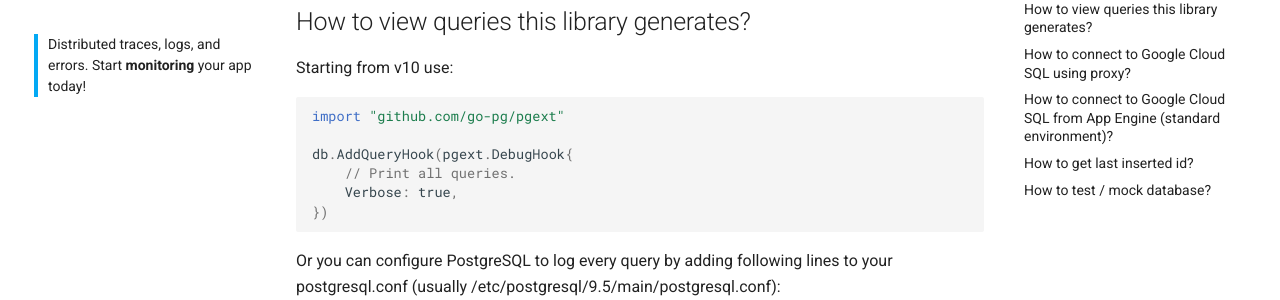
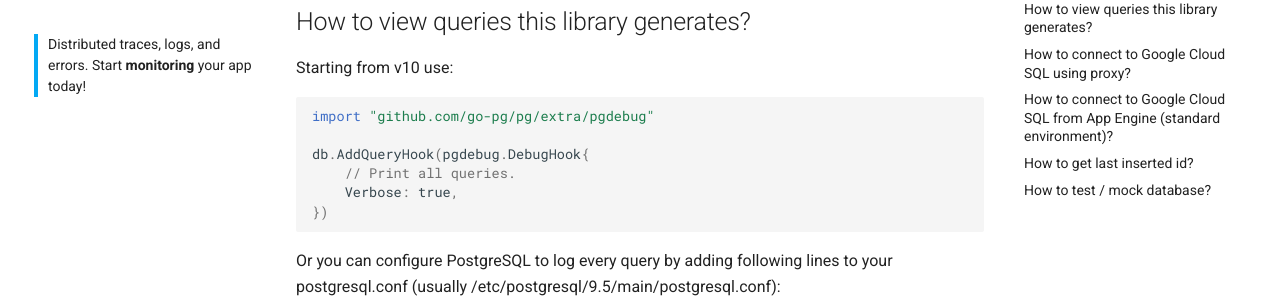
Before and after one commit to go-pg/docs, an MkDocs documentation site: the page built from docs/faq.md, in a window 1280 px wide and 900 px high, scrolled down 696 px. Shown: the part 153-453 px from the top of the window. Built offline with MkDocs 1.6.1 and Material for MkDocs 9.7.7, drawn with Linux system fonts in a browser that asks for light colours; comment, search, counter and statistics services are not loaded.

Commit message:
Remove deprecated pgext

````diff
--- a/docs/faq.md
+++ b/docs/faq.md
@@ -40,9 +40,9 @@ type Item struct {
 Starting from v10 use:
 
 ```go
-import "github.com/go-pg/pgext"
+import "github.com/go-pg/pg/extra/pgdebug"
 
-db.AddQueryHook(pgext.DebugHook{
+db.AddQueryHook(pgdebug.DebugHook{
     // Print all queries.
     Verbose: true,
 })
````
